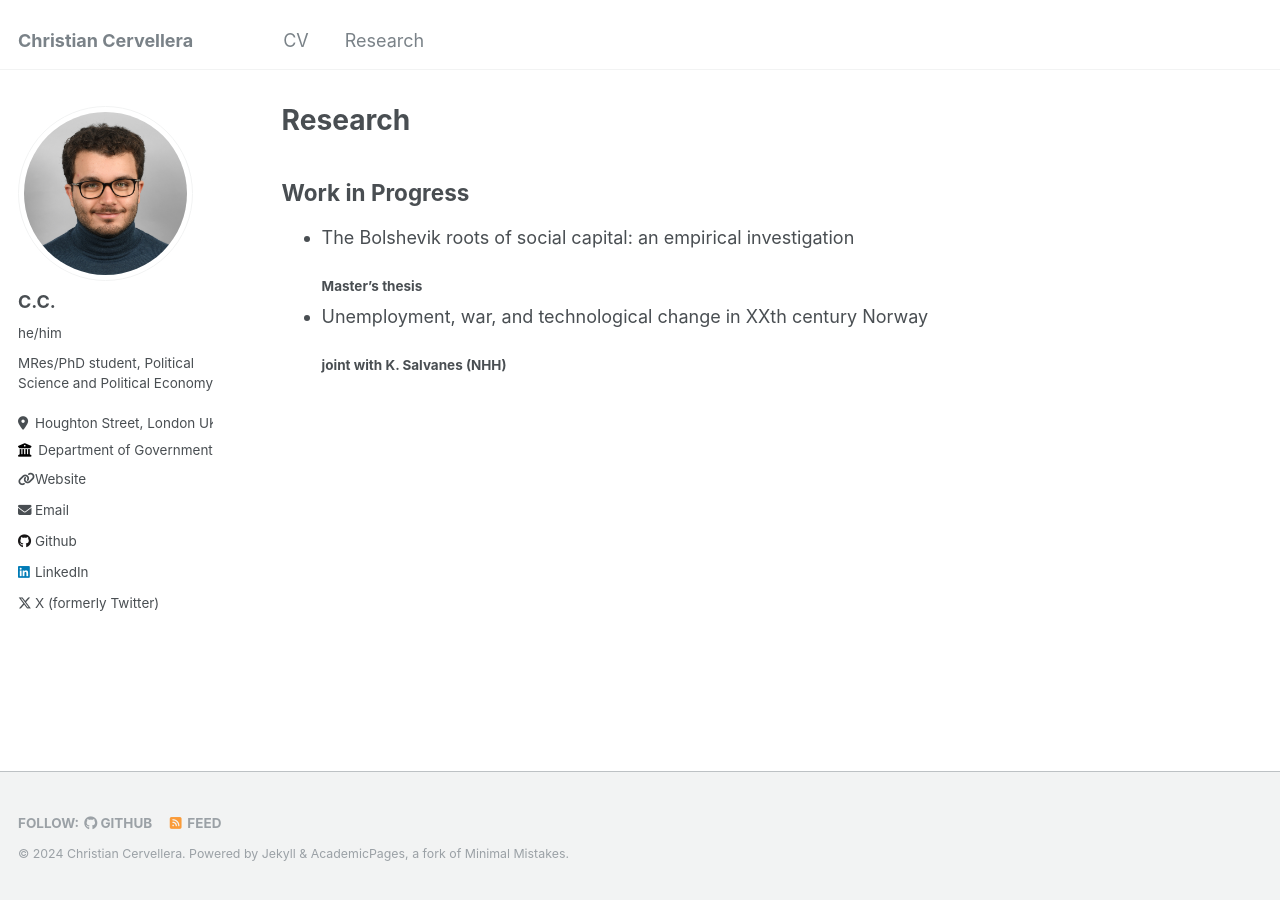
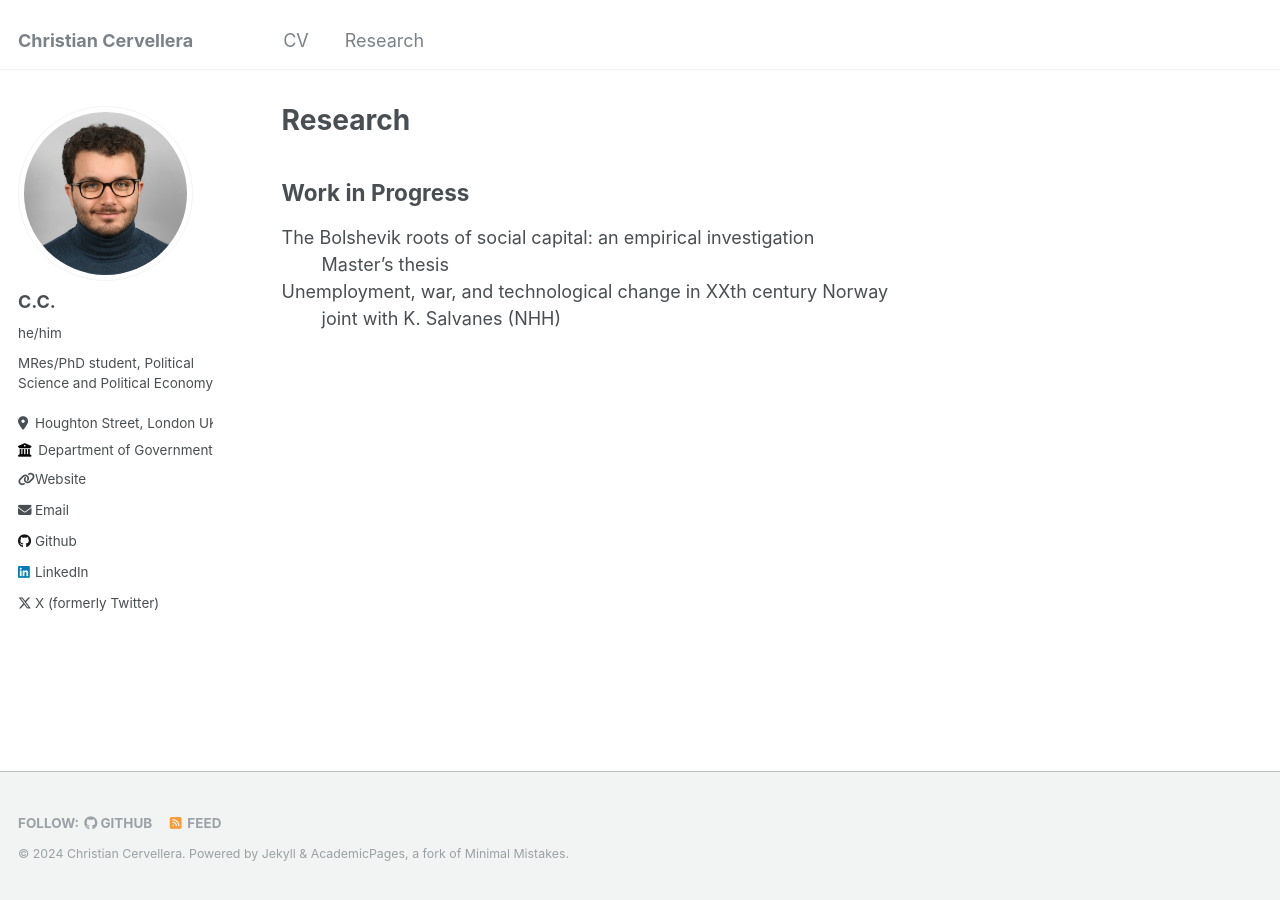
Before and after one commit to ritwika-das/ritwika-das.github.io, a Jekyll site: the page built from _pages/publications.md, in a window 1280 px wide. Built offline with Jekyll 4.4.1, drawn with Linux system fonts in a browser that asks for light colours.

```diff
--- a/_pages/publications.md
+++ b/_pages/publications.md
@@ -8,8 +8,8 @@ author_profile: true
 Work in Progress
 ------
 
-* The Bolshevik roots of social capital: an empirical investigation
-  ###### Master's thesis
+The Bolshevik roots of social capital: an empirical investigation
+: Master's thesis
 
-* Unemployment, war, and technological change in XXth century Norway
-  ###### joint with K. Salvanes (NHH)
+Unemployment, war, and technological change in XXth century Norway
+: joint with K. Salvanes (NHH)
```
